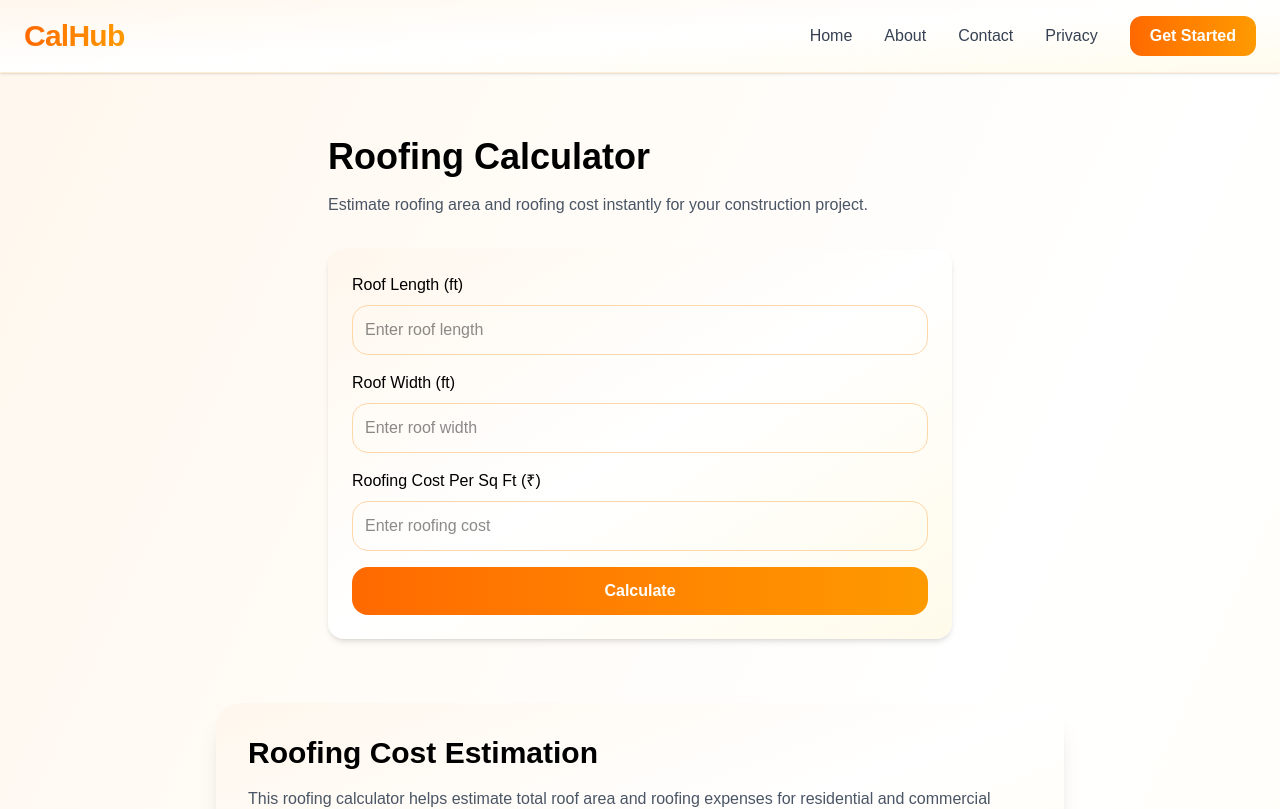
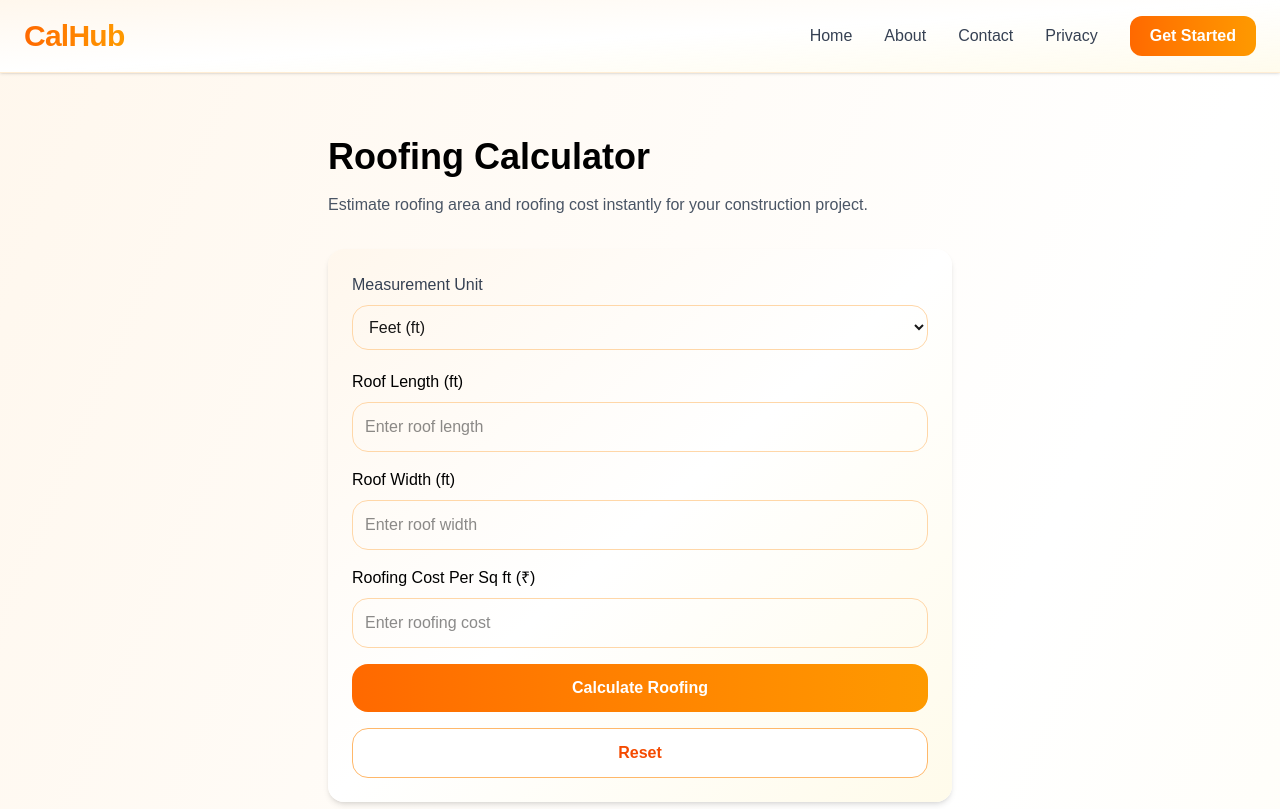
Before and after one commit to payadav142-rgb/calhub, a Next.js app: page /roofing-calculator in a window 1280 px wide. Shown: the top 809 px of the page. Built offline with nearby package versions, Linux system fonts and the light colour scheme.

Commit message:
Added roofing calculator with PDF download and reset feature

```diff
--- a/app/roofing-calculator/RoofingCalculatorClient.tsx
+++ b/app/roofing-calculator/RoofingCalculatorClient.tsx
@@ -1,6 +1,6 @@
 "use client";
 
-import { useState } from "react";
+import { useRef, useState } from "react";
 
 import Navbar from "../components/Navbar";
 import Footer from "../components/Footer";
@@ -8,7 +8,11 @@ import Footer from "../components/Footer";
 import CalculatorInput from "../components/CalculatorInput";
 import CalculatorResult from "../components/CalculatorResult";
 import RelatedCalculators from "../components/RelatedCalculators";
-export default function RoofingCalculator() {
+
+export default function RoofingCalculatorClient() {
+  const pdfRef =
+    useRef<HTMLDivElement>(null);
+
   const [length, setLength] =
     useState("");
 
@@ -17,6 +21,9 @@ export default function RoofingCalculator() {
 
   const [costPerSqft, setCostPerSqft] =
     useState("");
+
+  const [unit, setUnit] =
+    useState("ft");
 
   const [area, setArea] =
     useState<number | null>(null);
@@ -30,6 +37,8 @@ export default function RoofingCalculator() {
       !width ||
       !costPerSqft
     ) {
+      alert("Please fill all fields");
+
       return;
     }
 
@@ -42,7 +51,50 @@ export default function RoofingCalculator() {
       parseFloat(costPerSqft);
 
     setArea(roofArea);
+
     setResult(totalCost);
+  };
+
+  const resetCalculator = () => {
+    setLength("");
+    setWidth("");
+    setCostPerSqft("");
+    setArea(null);
+    setResult(null);
+    setUnit("ft");
+  };
+
+  const downloadPDF = async () => {
+    if (!pdfRef.current) return;
+
+    const html2pdf =
+      (
+        await import("html2pdf.js")
+      ).default;
+
+    html2pdf()
+      .from(pdfRef.current)
+      .set({
+        margin: 0.5,
+        filename:
+          "roofing-calculation.pdf",
+
+        image: {
+          type: "jpeg",
+          quality: 1,
+        },
+
+        html2canvas: {
+          scale: 2,
+        },
+
+        jsPDF: {
+          unit: "in",
+          format: "a4",
+          orientation: "portrait",
+        },
+      })
+      .save();
   };
 
   return (
@@ -56,29 +108,53 @@ export default function RoofingCalculator() {
         </h1>
 
         <p className="mt-4 text-gray-600">
-          Estimate roofing area and roofing
-          cost instantly for your construction
-          project.
+          Estimate roofing area and
+          roofing cost instantly for
+          your construction project.
         </p>
 
-        <div className="mt-8 rounded-2xl bg-gradient-to-br from-orange-50 via-white to-amber-50 p-6 shadow-md">
+        <div
+          ref={pdfRef}
+          className="mt-8 rounded-2xl bg-gradient-to-br from-orange-50 via-white to-amber-50 p-6 shadow-md"
+        >
+          <div className="mb-5">
+            <label className="mb-2 block font-medium text-gray-700">
+              Measurement Unit
+            </label>
+
+            <select
+              value={unit}
+              onChange={(e) =>
+                setUnit(e.target.value)
+              }
+              className="w-full rounded-2xl border border-orange-200 p-3 outline-none focus:border-orange-500 focus:ring-4 focus:ring-orange-100"
+            >
+              <option value="ft">
+                Feet (ft)
+              </option>
+
+              <option value="m">
+                Meter (m)
+              </option>
+            </select>
+          </div>
 
           <CalculatorInput
-            label="Roof Length (ft)"
+            label={`Roof Length (${unit})`}
             value={length}
             setValue={setLength}
             placeholder="Enter roof length"
           />
 
           <CalculatorInput
-            label="Roof Width (ft)"
+            label={`Roof Width (${unit})`}
             value={width}
             setValue={setWidth}
             placeholder="Enter roof width"
           />
 
           <CalculatorInput
-            label="Roofing Cost Per Sq Ft (₹)"
+            label={`Roofing Cost Per Sq ${unit} (₹)`}
             value={costPerSqft}
             setValue={setCostPerSqft}
             placeholder="Enter roofing cost"
@@ -88,18 +164,24 @@ export default function RoofingCalculator() {
             onClick={calculateRoofing}
             className="w-full rounded-2xl bg-gradient-to-r from-orange-500 to-amber-500 py-3 font-semibold text-white transition-all duration-300 hover:scale-[1.02]"
           >
-            Calculate
+            Calculate Roofing
+          </button>
+
+          <button
+            onClick={resetCalculator}
+            className="mt-4 w-full rounded-2xl border border-orange-300 bg-white py-3 font-semibold text-orange-600 transition-all duration-300 hover:bg-orange-50"
+          >
+            Reset
           </button>
 
           {result !== null &&
             area !== null && (
               <div className="mt-6 space-y-4">
-
                 <CalculatorResult
                   title="Roof Area"
                   result={`${area.toFixed(
                     2
-                  )} sq ft`}
+                  )} sq ${unit}`}
                 />
 
                 <CalculatorResult
@@ -107,6 +189,12 @@ export default function RoofingCalculator() {
                   result={`₹${result.toLocaleString()}`}
                 />
 
+                <button
+                  onClick={downloadPDF}
+                  className="w-full rounded-2xl bg-black py-3 font-semibold text-white transition-all duration-300 hover:opacity-90"
+                >
+                  Download PDF
+                </button>
               </div>
             )}
         </div>
@@ -120,16 +208,17 @@ export default function RoofingCalculator() {
           </h2>
 
           <p className="mt-4 text-gray-600">
-            This roofing calculator helps
-            estimate total roof area and
-            roofing expenses for residential
-            and commercial buildings.
+            This roofing calculator
+            helps estimate total roof
+            area and roofing expenses
+            for residential and
+            commercial buildings.
           </p>
 
           <p className="mt-4 text-gray-600">
-            Roofing costs depend on materials,
-            labor, roof type, and project
-            size.
+            Roofing costs depend on
+            materials, labor, roof
+            type, and project size.
           </p>
 
           <h3 className="mt-6 text-2xl font-semibold text-black">
@@ -141,8 +230,8 @@ export default function RoofingCalculator() {
           </p>
 
           <p className="mt-2 text-gray-600">
-            Roofing Cost = Area × Cost Per Sq
-            Ft
+            Roofing Cost = Area × Cost
+            Per Sq Ft
           </p>
         </div>
       </section>
@@ -151,20 +240,22 @@ export default function RoofingCalculator() {
       <section className="mx-auto max-w-4xl px-6 pb-20">
         <div className="rounded-3xl bg-gradient-to-br from-orange-50 via-white to-amber-50 p-8 shadow-xl transition-all duration-300 hover:shadow-2xl">
           <h2 className="text-3xl font-bold text-black">
-            Frequently Asked Questions
+            Frequently Asked
+            Questions
           </h2>
 
           <div className="mt-8 space-y-6">
             <div>
               <h3 className="text-xl font-semibold text-black">
-                What is a roofing calculator?
+                What is a roofing
+                calculator?
               </h3>
 
               <p className="mt-2 text-gray-600">
-                A roofing calculator estimates
-                roof area and total roofing
-                costs for construction
-                projects.
+                A roofing calculator
+                estimates roof area and
+                total roofing costs for
+                construction projects.
               </p>
             </div>
 
@@ -175,27 +266,31 @@ export default function RoofingCalculator() {
               </h3>
 
               <p className="mt-2 text-gray-600">
-                Yes, this calculator helps
-                estimate roofing material
-                requirements and costs.
+                Yes, this calculator
+                helps estimate roofing
+                material requirements
+                and costs.
               </p>
             </div>
 
             <div>
               <h3 className="text-xl font-semibold text-black">
-                Is this calculator free?
+                Is this calculator
+                free?
               </h3>
 
               <p className="mt-2 text-gray-600">
                 Yes, all calculators on
-                Calculator Hub are completely
-                free to use.
+                Calculator Hub are
+                completely free to use.
               </p>
             </div>
           </div>
         </div>
       </section>
-<RelatedCalculators />
+
+      <RelatedCalculators />
+
       <Footer />
     </main>
   );
--- a/app/roofing-calculator/page.tsx
+++ b/app/roofing-calculator/page.tsx
@@ -1,68 +1,29 @@
 import type { Metadata } from "next";
-import Client from "./RoofingCalculatorClient";
+
+import RoofingCalculatorClient from "./RoofingCalculatorClient";
 
 export const metadata: Metadata = {
   title:
     "Roofing Calculator | Roof Area & Roofing Cost Estimator",
 
   description:
-    "Free online roofing calculator to estimate roof area, roofing material requirements, and roofing costs for residential and commercial construction projects.",
+    "Free roofing calculator to estimate roof area, roofing materials, and roofing cost instantly for construction and renovation projects.",
 
   keywords: [
     "roofing calculator",
+    "roof cost calculator",
     "roof area calculator",
-    "roofing cost calculator",
-    "roof cost estimator",
-    "roof material calculator",
-    "construction calculator",
-    "roof measurement calculator",
-    "building roofing calculator",
+    "roof estimate calculator",
+    "construction roofing calculator",
+    "roofing material calculator",
   ],
 
   alternates: {
     canonical:
       "https://calhub.in/roofing-calculator",
   },
-
-  openGraph: {
-    title:
-      "Roofing Calculator | Roof Area & Roofing Cost Estimator",
-
-    description:
-      "Calculate roof area and estimate roofing costs instantly with our free online roofing calculator.",
-
-    url:
-      "https://calhub.in/roofing-calculator",
-
-    siteName: "Calculator Hub",
-
-    images: [
-      {
-        url: "/og-image.jpg",
-        width: 1200,
-        height: 630,
-        alt: "Roofing Calculator",
-      },
-    ],
-
-    locale: "en_US",
-
-    type: "website",
-  },
-
-  twitter: {
-    card: "summary_large_image",
-
-    title:
-      "Roofing Calculator | Roof Area & Roofing Cost Estimator",
-
-    description:
-      "Estimate roofing area, materials, and project costs instantly.",
-
-    images: ["/og-image.jpg"],
-  },
 };
 
 export default function Page() {
-  return <Client />;
+  return <RoofingCalculatorClient />;
 }
```
